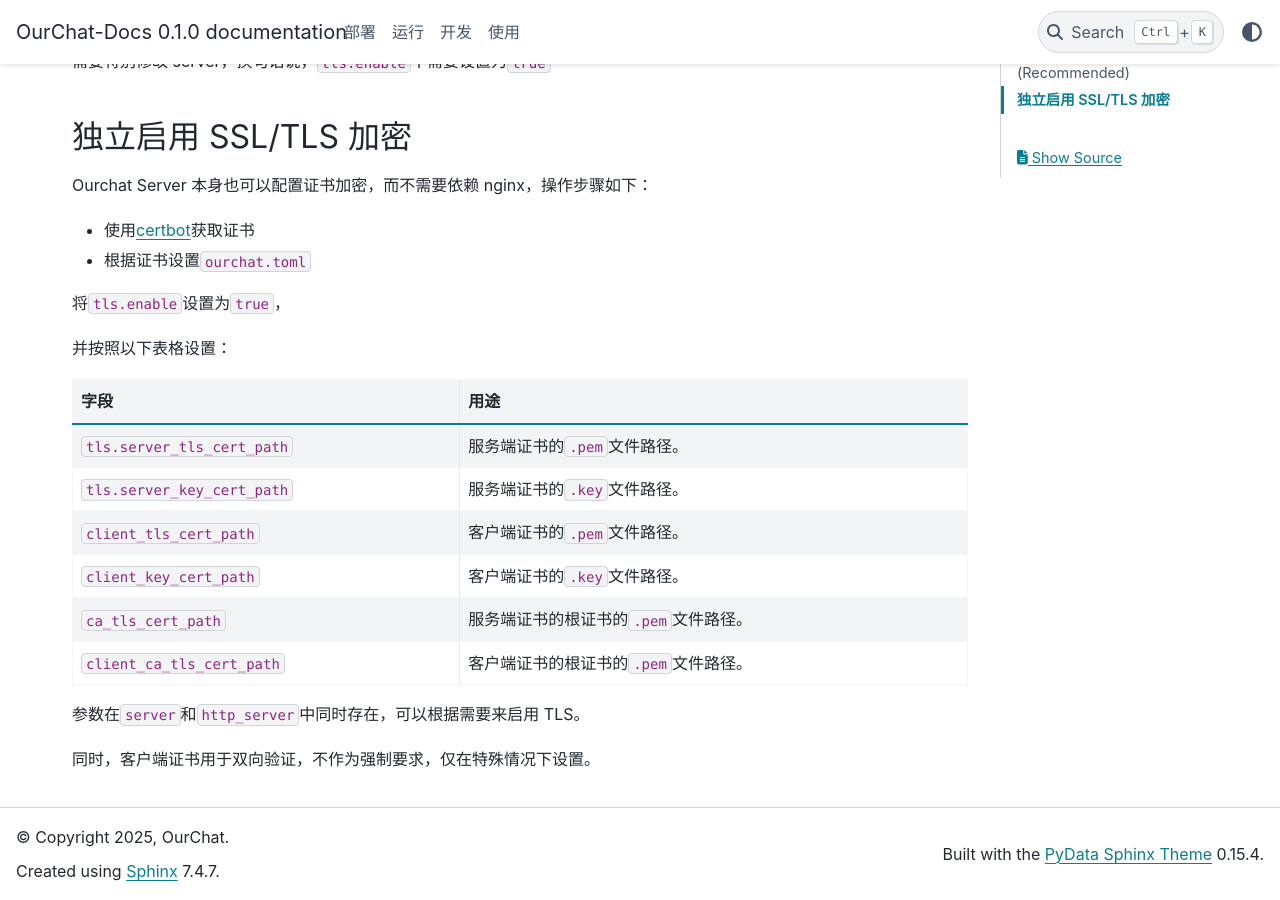
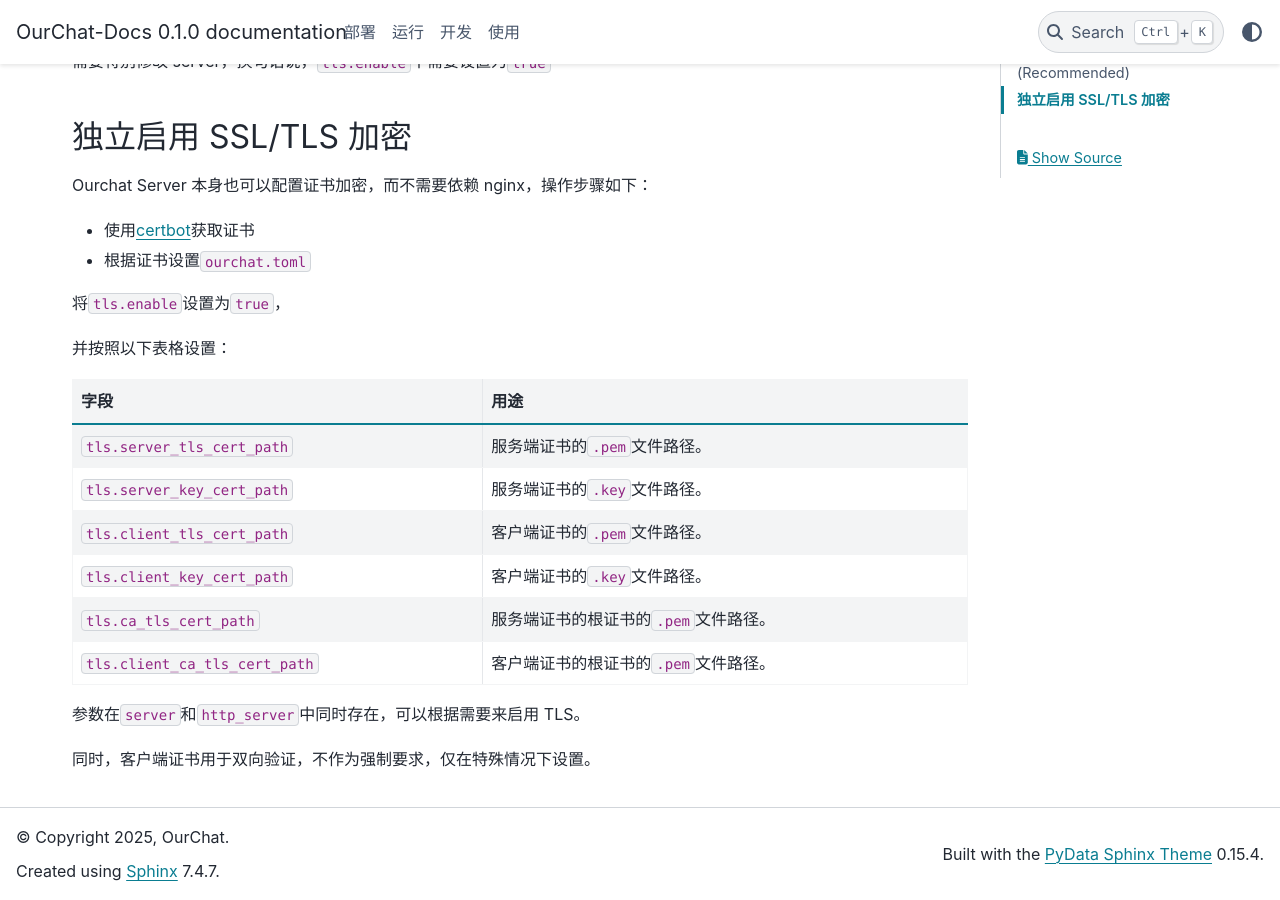
Before and after one commit to SkyUOI/OurChat-Docs, a Sphinx documentation site: the page built from docs/source/docs/deploy/ssl-tls.md, in a window 1280 px wide and 900 px high, scrolled down 1261 px. Built offline with Sphinx 7.4.7 and the PyData theme 0.15.4, drawn with Linux system fonts in a browser that asks for light colours.

Commit message:
fix(deploy): add the 'tls.' prefix in the table of ssl-tls.

```diff
--- a/docs/source/docs/deploy/ssl-tls.md
+++ b/docs/source/docs/deploy/ssl-tls.md
@@ -66,14 +66,14 @@ Ourchat Server 本身也可以配置证书加密，而不需要依赖 nginx，
 
 并按照以下表格设置：
 
-| 字段                       | 用途                                 |
-| -------------------------- | ------------------------------------ |
-| `tls.server_tls_cert_path` | 服务端证书的`.pem`文件路径。         |
-| `tls.server_key_cert_path` | 服务端证书的`.key`文件路径。         |
-| `client_tls_cert_path`     | 客户端证书的`.pem`文件路径。         |
-| `client_key_cert_path`     | 客户端证书的`.key`文件路径。         |
-| `ca_tls_cert_path`         | 服务端证书的根证书的`.pem`文件路径。 |
-| `client_ca_tls_cert_path`  | 客户端证书的根证书的`.pem`文件路径。 |
+| 字段                           | 用途                                 |
+| -----------------------------  | ------------------------------------ |
+| `tls.server_tls_cert_path`     | 服务端证书的`.pem`文件路径。         |
+| `tls.server_key_cert_path`     | 服务端证书的`.key`文件路径。         |
+| `tls.client_tls_cert_path`     | 客户端证书的`.pem`文件路径。         |
+| `tls.client_key_cert_path`     | 客户端证书的`.key`文件路径。         |
+| `tls.ca_tls_cert_path`         | 服务端证书的根证书的`.pem`文件路径。 |
+| `tls.client_ca_tls_cert_path`  | 客户端证书的根证书的`.pem`文件路径。 |
 
 参数在`server`和`http_server`中同时存在，可以根据需要来启用 TLS。
 
```
